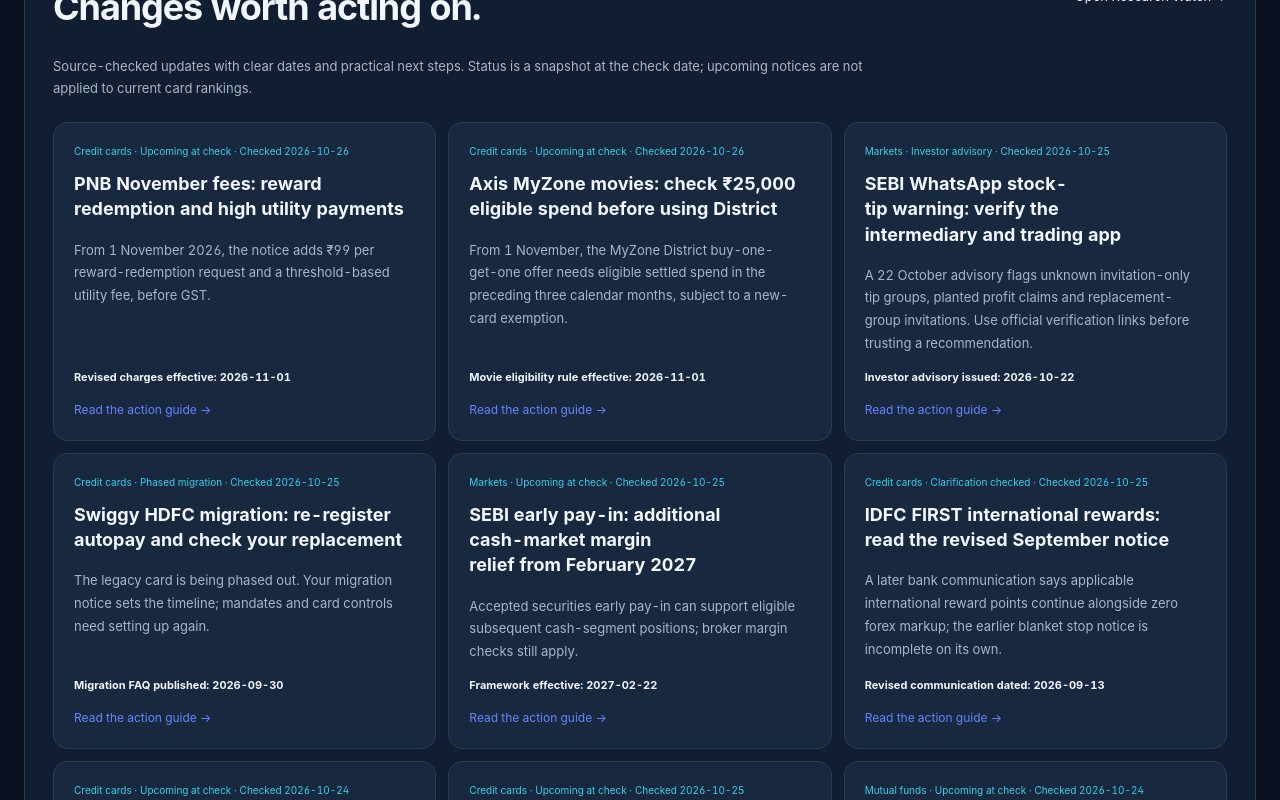
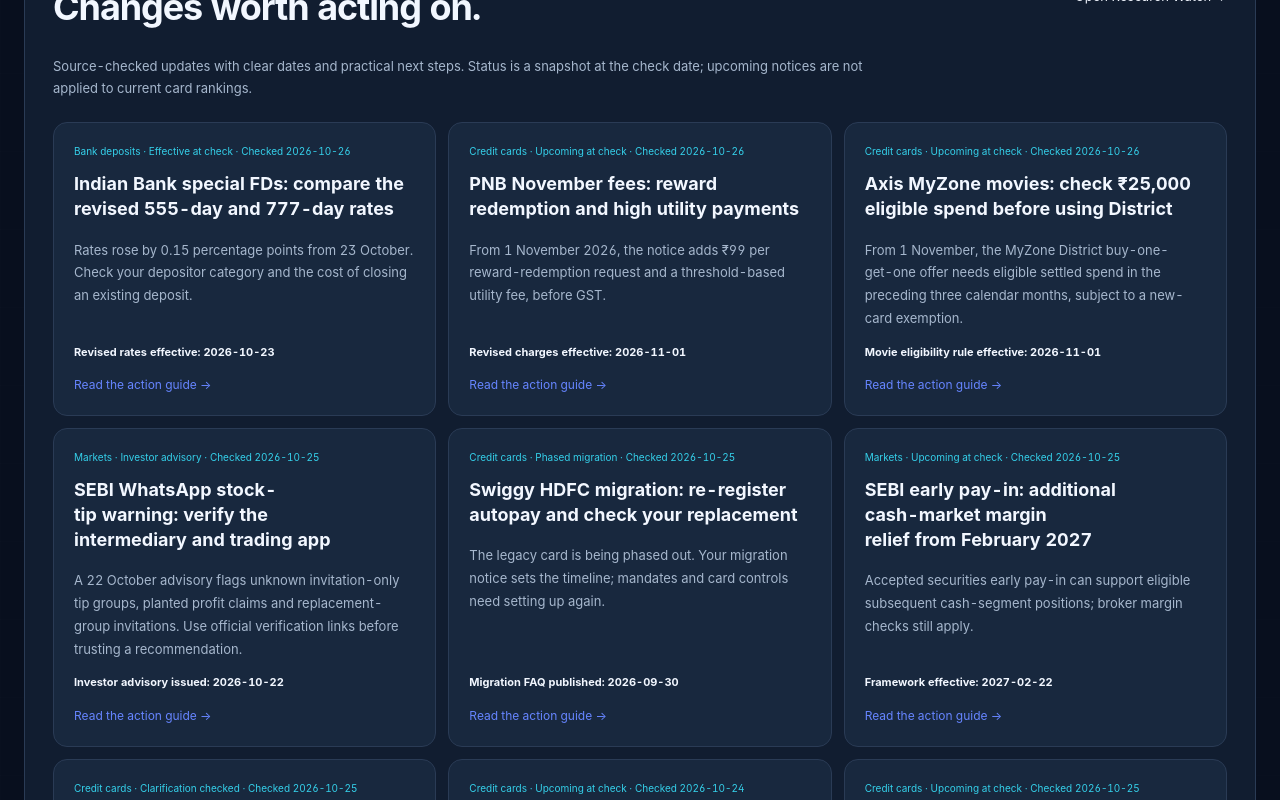
Before and after one commit to aqdas1820/credonomics-site, a Next.js app: page / in a window 1280 px wide. Shown: the part 2180-2980 px from the top of the page. Built offline with nearby package versions, Linux system fonts and the light colour scheme; no server answers.

Commit message:
Publish verified Indian Bank special FD rate guide

```diff
--- a/app/data/research-watch.ts
+++ b/app/data/research-watch.ts
@@ -1,6 +1,6 @@
 export const WATCH_CHECKED_AT = '2026-10-26'
 export type WatchItem = {
-  slug: string; title: string; summary: string; category: 'Credit cards' | 'Mutual funds' | 'Markets'
+  slug: string; title: string; summary: string; category: 'Credit cards' | 'Mutual funds' | 'Markets' | 'Bank deposits'
   checkedAt: string; eventDate: string; dateLabel: string; source: string; sourceLabel: string
   sourceLocation: string; audience: string; facts: string[]; actions: string[]; limits: string
   publishedAt?: string; updateNote?: string
@@ -11,6 +11,17 @@
 
 /** Editorial snapshots. Future notices do not change the ranking engine before their effective dates. */
 export const researchWatch: WatchItem[] = [
+  {
+    slug: 'indian-bank-special-fd-rates-october-2026',
+    title: 'Indian Bank special FDs: compare the revised 555-day and 777-day rates',
+    summary: 'Rates rose by 0.15 percentage points from 23 October. Check your depositor category and the cost of closing an existing deposit.',
+    category: 'Bank deposits', checkedAt: '2026-10-26', eventDate: '2026-10-23', dateLabel: 'Revised rates effective',
+    source: 'https://indianbank.bank.in/en/deposit-rates', sourceLabel: 'Indian Bank: current deposit-rate schedule', sourceLocation: 'Domestic retail table; IND GROW and IND Prosper category tables; Important notes and Foreclosure charges',
+    audience: 'Resident customers comparing eligible Indian Bank special deposits from ₹1,000 to below ₹3 crore.',
+    facts: ['IND GROW (555 days): general rate 6.65% → 6.80% p.a.; current senior rate 7.30%, super-senior rate 7.55%.', 'IND Prosper (777 days): general rate 6.60% → 6.75% p.a.; current senior rate 7.25%, super-senior rate 7.50%. Super seniors are aged 80 or above.', 'Revised rates apply to fresh deposits and renewals of maturing deposits. Existing deposits do not automatically reset. Both schemes offer callable FD/MMD options.'],
+    actions: ['Match the tenure to when you need the money and confirm category eligibility and the booking rate.', 'Before breaking an existing FD, ask for the actual closure proceeds. Premature closure can reprice interest to the period actually held and may incur a penalty; compare the net outcome.'],
+    limits: 'Announcement date was not established; effective date is 23 October, checked 26 October. The maximum quoted rate requires super-senior eligibility. NRE applicability is outside this guide. The bank may extend or withdraw the schemes; this is not a best-FD ranking.',
+  },
   {
     slug: 'pnb-credit-card-redemption-utility-fees-november-2026',
     title: 'PNB November fees: reward redemption and high utility payments',
--- a/app/data/search-index.generated.ts
+++ b/app/data/search-index.generated.ts
@@ -130,6 +130,17 @@
     "source": "Official issuer / fund notice",
     "updated": "2026-10-25",
     "keywords": "IDFC FIRST international rewards: read the revised September notice idfc-international-rewards-revised-september-notice Research",
+    "priority": 92
+  },
+  {
+    "id": "watch:indian-bank-special-fd-rates-october-2026",
+    "title": "Indian Bank special FDs: compare the revised 555-day and 777-day rates",
+    "description": "Rates rose by 0.15 percentage points from 23 October. Check your depositor category and the cost of closing an existing deposit.",
+    "href": "/research/watch/indian-bank-special-fd-rates-october-2026",
+    "category": "Research",
+    "source": "Official issuer / fund notice",
+    "updated": "2026-10-26",
+    "keywords": "Indian Bank special FDs: compare the revised 555-day and 777-day rates indian-bank-special-fd-rates-october-2026 Research",
     "priority": 92
   },
   {
@@ -322,7 +333,7 @@
   {
     "id": "route:/research/watch",
     "title": "Research Watch: Verified Changes & Action Dates",
-    "description": "Selected source-checked card, market and mutual-fund notices from CredoNomics Research Watch, with the latest publication on 26 October 2026, with scope and action dates.",
+    "description": "Source-checked card, deposit, market and mutual-fund updates from CredoNomics Research Watch. Latest publication: 26 October 2026, with scope and action dates.",
     "href": "/research/watch",
     "category": "Research",
     "source": "Research Desk",
--- a/app/research/watch/page.tsx
+++ b/app/research/watch/page.tsx
@@ -1,7 +1,7 @@
 import SiteFrame from '../../components/SiteFrame'
 import ResearchWatchBrief from '../../components/ResearchWatchBrief'
 import styles from '../../core-v4.module.css'
-export const metadata = { title: 'Research Watch: Verified Changes & Action Dates', description: 'Selected source-checked card, market and mutual-fund notices from CredoNomics Research Watch, with the latest publication on 26 October 2026, with scope and action dates.', alternates: { canonical: '/research/watch' } }
+export const metadata = { title: 'Research Watch: Verified Changes & Action Dates', description: 'Source-checked card, deposit, market and mutual-fund updates from CredoNomics Research Watch. Latest publication: 26 October 2026, with scope and action dates.', alternates: { canonical: '/research/watch' } }
 export default function WatchPage() {
   return <SiteFrame><section className={`${styles.wrap} ${styles.pageHero}`}><div className={styles.breadcrumbs}><a href="/">Home</a><span>/</span><a href="/research">Research</a><span>/</span><span>Research Watch</span></div><span className={styles.pageKicker}>LATEST PUBLICATION · 26 OCTOBER 2026</span><h1>Know what changes. <span>Know what to check next.</span></h1><p className={styles.pageHeroLead}>Selected findings from Research Watch, checked against original issuer, regulator and fund notices. Each guide identifies affected holders, relevant dates, actions and limits.</p></section><ResearchWatchBrief/></SiteFrame>
 }
```
Also changed, not shown: 1 other file (tests, documents, lock files or other folders).
